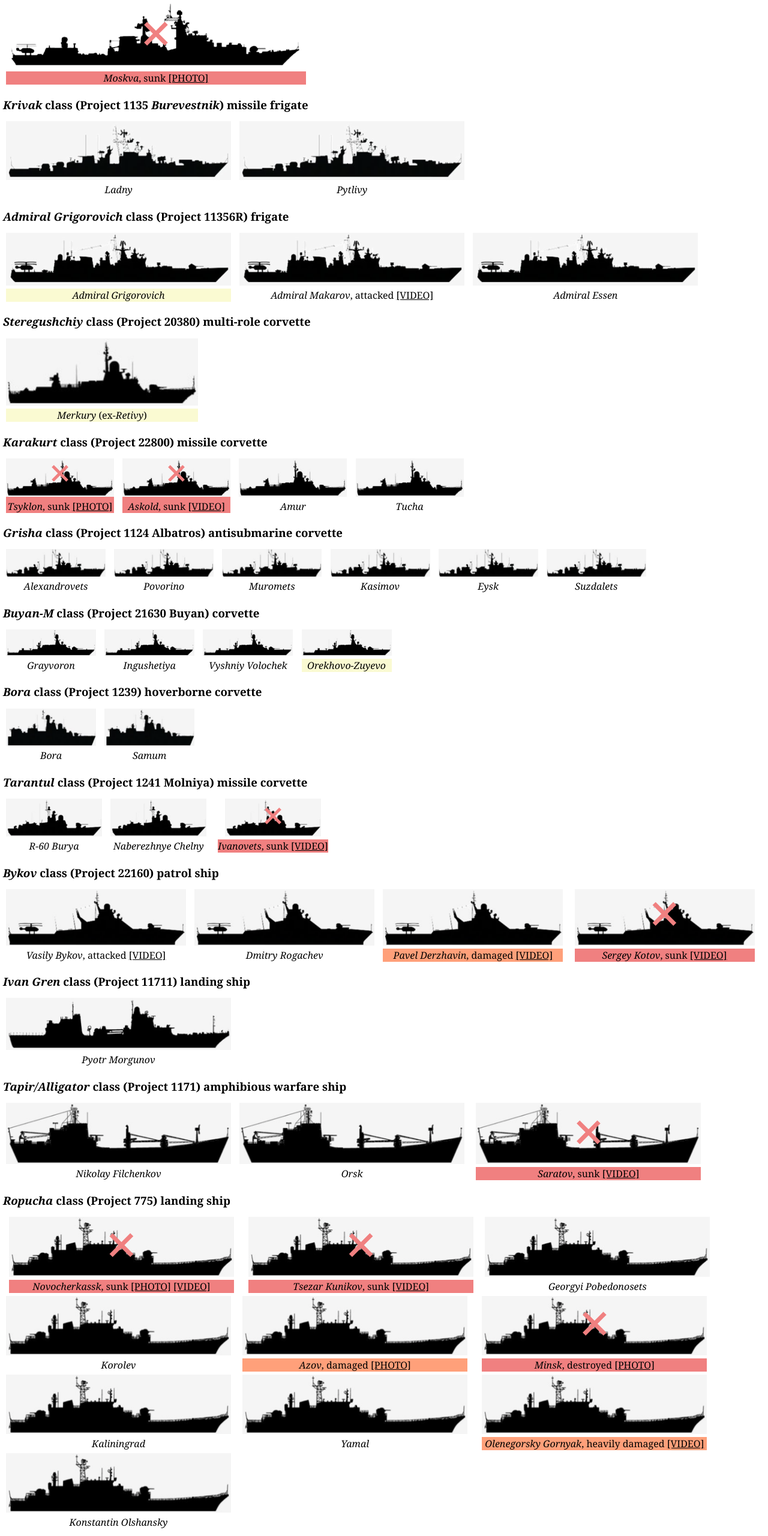
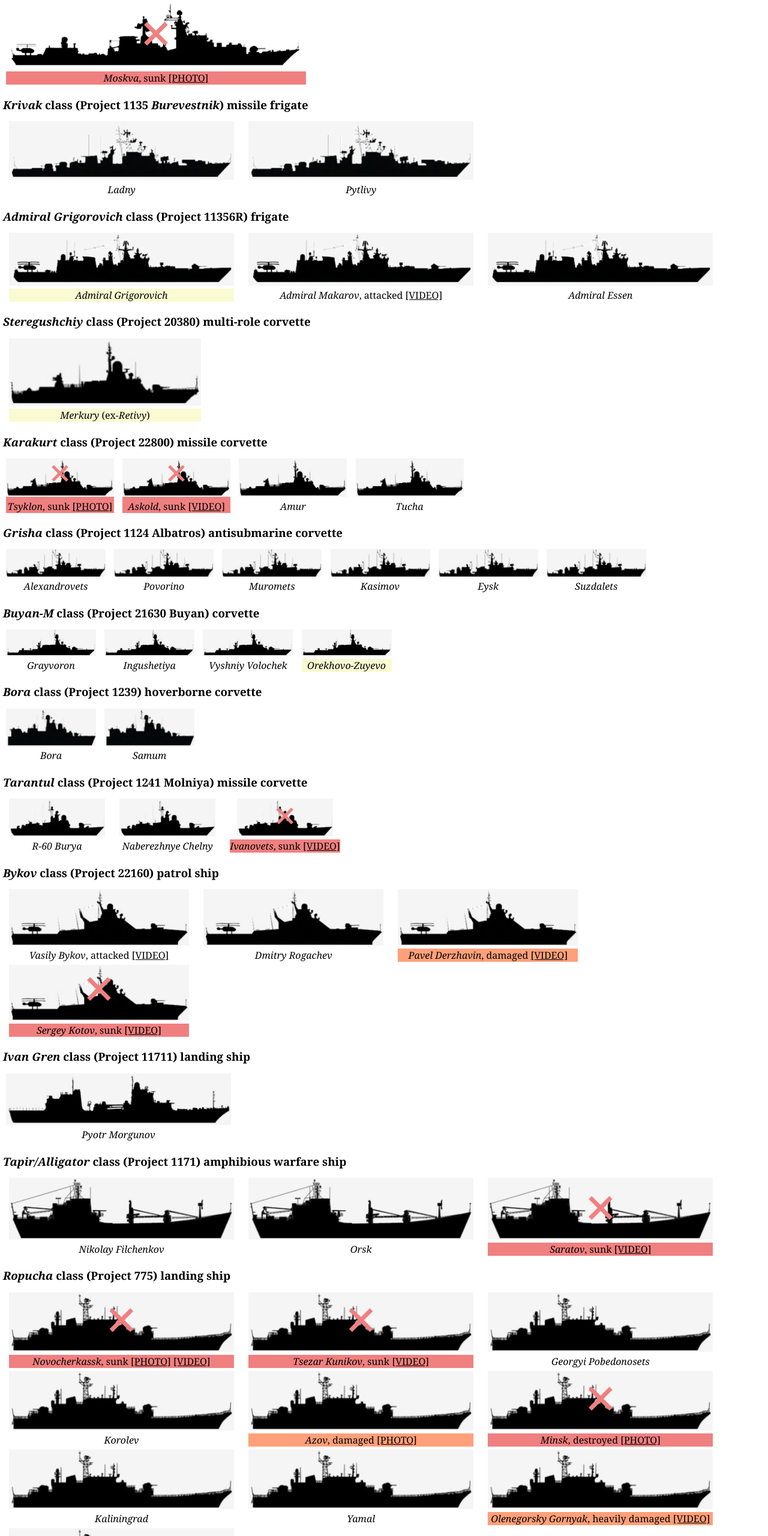
Before and after one commit to bsf-tracker/bsf-tracker.github.io, a plain HTML site: page index.html in a window 1280 px wide. Shown: the part 240-2800 px from the top of the page at 60% size. Drawn offline with Linux system fonts and the light colour scheme.

Commit message:
fix alignment

```diff
--- a/index.html
+++ b/index.html
@@ -60,15 +60,19 @@
           <i>Krivak</i> class (Project 1135 <i>Burevestnik</i>) missile frigate
         </h2>
         <div class="flex-container">
+          <div class="wrapper">
             <div class="ladny">
               <img src="krivak-class.png" />
               <h3 class="manual">
                 <i>Ladny</i>
               </h3>
             </div>
+          </div>
+          <div class="wrapper">
             <div class="pytlivy">
               <img src="krivak-class.png" />
               <h3>Pytlivy</h3>
+            </div>
           </div>
         </div>
       </div>
@@ -77,10 +81,13 @@
       <div class="ship-type-container frigate admiral-grigorovich-class">
         <h2><i>Admiral Grigorovich</i> class (Project 11356R) frigate</h2>
         <div class="flex-container">
+          <div class="wrapper">
             <div class="admiral-grigorovich deployed-elsewhere">
               <img src="admiral grigorovich-class.png" />
               <h3>Admiral Grigorovich</h3>
             </div>
+          </div>
+          <div class="wrapper">
             <div class="admiral-makarov">
               <img src="admiral grigorovich-class.png" />
               <h3 class="manual">
@@ -93,9 +100,12 @@
                 >
               </h3>
             </div>
+          </div>
+          <div class="wrapper">
             <div class="admiral-essen">
               <img src="admiral grigorovich-class.png" />
               <h3>Admiral Essen</h3>
+            </div>
           </div>
         </div>
       </div>
@@ -104,9 +114,11 @@
       <div class="ship-type-container multi-role-corvette steregushchiy">
         <h2><i>Steregushchiy</i> class (Project 20380) multi-role corvette</h2>
         <div class="flex-container">
+          <div class="wrapper">
             <div class="mercury deployed-elsewhere">
               <img src="karakurt-class.png" />
               <h3 class="manual"><i>Merkury</i> (ex-<i>Retivy</i>)</h3>
+            </div>
           </div>
         </div>
       </div>
@@ -235,13 +247,17 @@
       <div class="ship-type-container corvette tarantul">
         <h2><i>Tarantul</i> class (Project 1241 Molniya) missile corvette</h2>
         <div class="flex-container">
+          <div class="wrapper">
             <div class="r60">
               <img src="tarantul-class.png" />
               <h3>R-60 Burya</h3>
             </div>
+          </div>
+          <div class="wrapper">
             <div class="naberezhnye-chelny">
               <img src="tarantul-class.png" />
               <h3>Naberezhnye Chelny</h3>
+            </div>
           </div>
           <div class="wrapper">
             <div class="ivanovets sunk-small">
@@ -265,6 +281,7 @@
       <div class="ship-type-container corvette bykov">
         <h2><i>Bykov</i> class (Project 22160) patrol ship</h2>
         <div class="flex-container">
+          <div class="wrapper">
             <div class="vasily-bykov">
               <img src="bykov-class.png" />
               <h3 class="manual">
@@ -277,10 +294,14 @@
                 >
               </h3>
             </div>
+          </div>
+          <div class="wrapper">
             <div class="dmitry-rogachev">
               <img src="bykov-class.png" />
               <h3>Dmitry Rogachev</h3>
             </div>
+          </div>
+          <div class="wrapper">
             <div class="pavel-derzhavin damaged">
               <img src="bykov-class.png" />
               <h3 class="manual">
@@ -292,6 +313,7 @@
                   >[VIDEO]</a
                 >
               </h3>
+            </div>
           </div>
           <div class="wrapper">
             <div class="sergey-kotov sunk">
@@ -328,13 +350,17 @@
           <i>Tapir/Alligator</i> class (Project 1171) amphibious warfare ship
         </h2>
         <div class="flex-container">
+          <div class="wrapper">
             <div class="nikolay-filchenkov">
               <img src="alligator-class.png" />
               <h3>Nikolay Filchenkov</h3>
             </div>
+          </div>
+          <div class="wrapper">
             <div class="orsk">
               <img src="alligator-class.png" />
               <h3>Orsk</h3>
+            </div>
           </div>
           <div class="wrapper">
             <div class="saratov sunk">
@@ -394,13 +420,17 @@
               </h3>
             </div>
           </div>
+          <div class="wrapper">
             <div class="georgiy-pobedonosets">
               <img src="ropucha-class.png" />
               <h3>Georgyi Pobedonosets</h3>
             </div>
+          </div>
+          <div class="wrapper">
             <div class="korolev">
               <img src="ropucha-class.png" />
               <h3>Korolev</h3>
+            </div>
           </div>
           <div class="wrapper">
             <div class="azov damaged">
@@ -432,9 +462,11 @@
               </h3>
             </div>
           </div>
+          <div class="wrapper">
             <div class="kaliningrad">
               <img src="ropucha-class.png" />
               <h3>Kaliningrad</h3>
+            </div>
           </div>
           <div class="wrapper">
             <div class="yamal">
@@ -458,9 +490,11 @@
               </h3>
             </div>
           </div>
+          <div class="wrapper">
             <div class="u402-konstantin-olshansky">
               <img src="ropucha-class.png" />
               <h3>Konstantin Olshansky</h3>
+            </div>
           </div>
         </div>
       </div>
@@ -525,13 +559,17 @@
           submarine
         </h2>
         <div class="flex-container">
+          <div class="wrapper">
             <div class="veliky-novgorod">
               <img src="improved-kilo-class.png" />
               <h3>Veliky Novgorod</h3>
             </div>
+          </div>
+          <div class="wrapper">
             <div class="kolpino">
               <img src="improved-kilo-class.png" />
               <h3>Kolpino</h3>
+            </div>
           </div>
           <div class="wrapper">
             <div class="rostov-on-don sunk-small">
@@ -548,13 +586,17 @@
               </h3>
             </div>
           </div>
+          <div class="wrapper">
             <div class="stary-oskol">
               <img src="improved-kilo-class.png" />
               <h3>Stary Oskol</h3>
             </div>
+          </div>
+          <div class="wrapper">
             <div class="krasnodar deployed-elsewhere">
               <img src="improved-kilo-class.png" />
               <h3>Krasnodar</h3>
+            </div>
           </div>
         </div>
       </div>
@@ -577,6 +619,7 @@
       <div class="ship-type-container intelligence yuriy-ivanov">
         <h2><i>Yuriy Ivanov</i> class (Project 18280) intelligence ship</h2>
         <div class="flex-container">
+          <div class="wrapper">
             <div class="ivan-khurs damaged">
               <img src="yuriy-ivanov-class.png" />
               <h3 class="manual">
@@ -594,6 +637,7 @@
                   >[VIDEO]</a
                 >
               </h3>
+            </div>
           </div>
         </div>
       </div>
```
Lines whose indentation alone changed are shown as unchanged.
